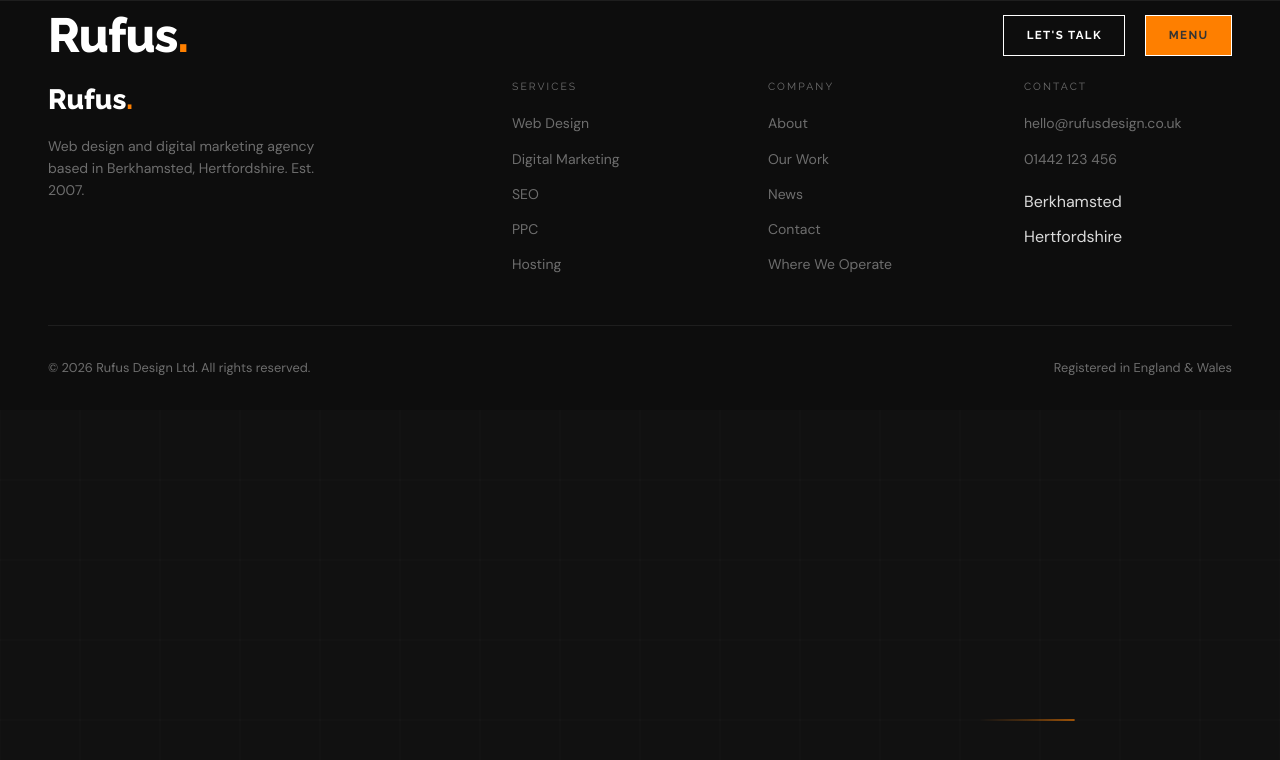
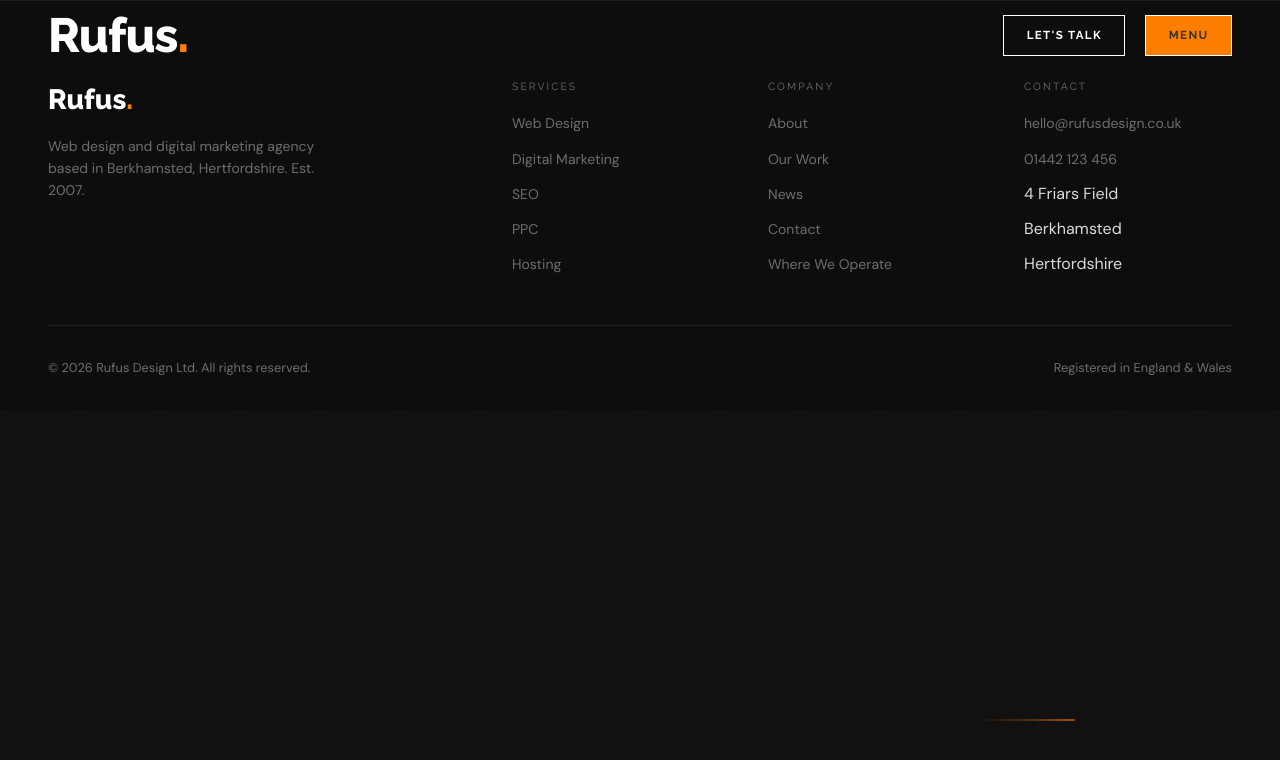
Before and after one commit to benrufus/rufus-design, a Next.js app: page / in a window 1280 px wide. Shown: the top 760 px of the page. Built offline with nearby package versions, Linux system fonts and the light colour scheme; no server answers; the database is empty.

Commit message:
Update Footer.tsx

```diff
--- a/src/components/layout/Footer.tsx
+++ b/src/components/layout/Footer.tsx
@@ -34,7 +34,8 @@ export default function Footer() {
           <ul className="footer-links">
             <li><a href="mailto:hello@rufusdesign.co.uk">hello@rufusdesign.co.uk</a></li>
             <li><a href="tel:01442123456">01442 123 456</a></li>
-            <li style={{ marginTop: '0.5rem' }}>Berkhamsted</li>
+            <li>4 Friars Field</li>
+            <li>Berkhamsted</li>
             <li>Hertfordshire</li>
           </ul>
         </div>
```
